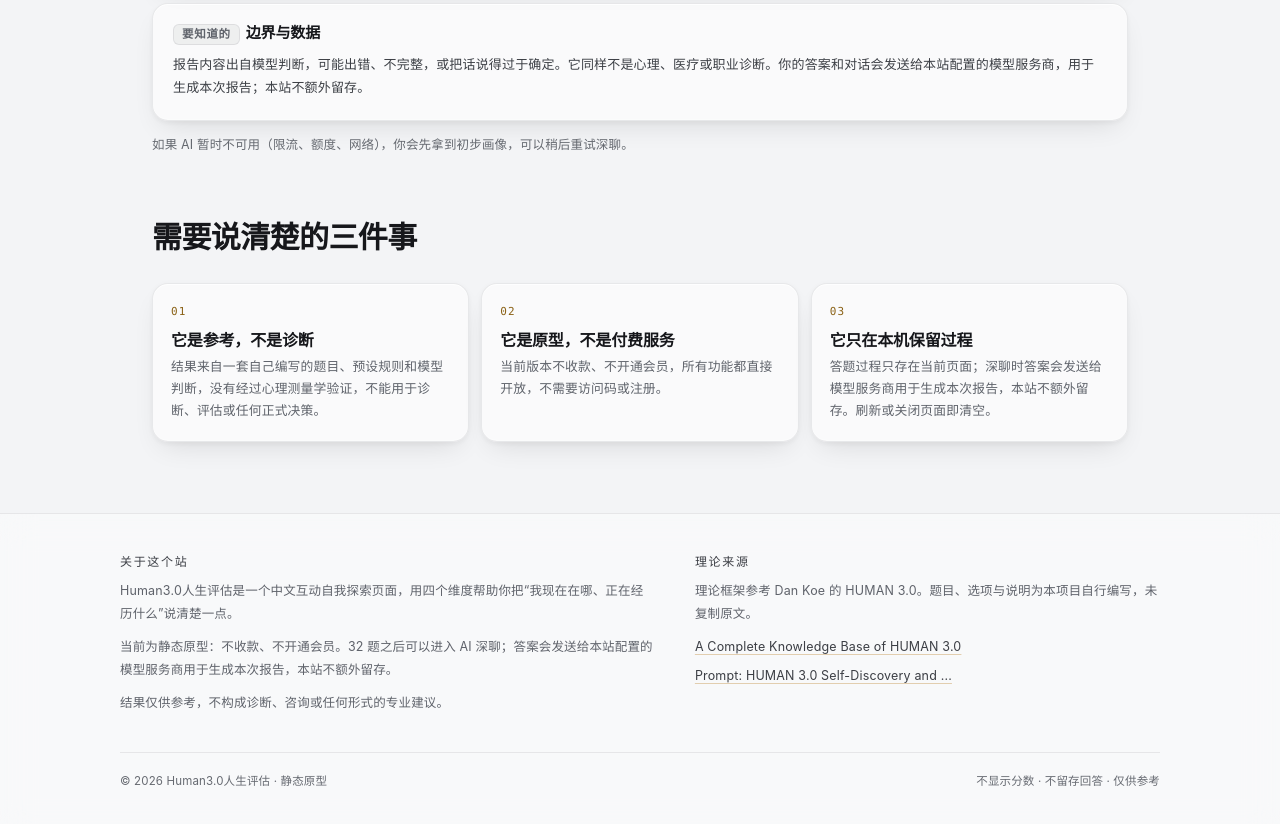
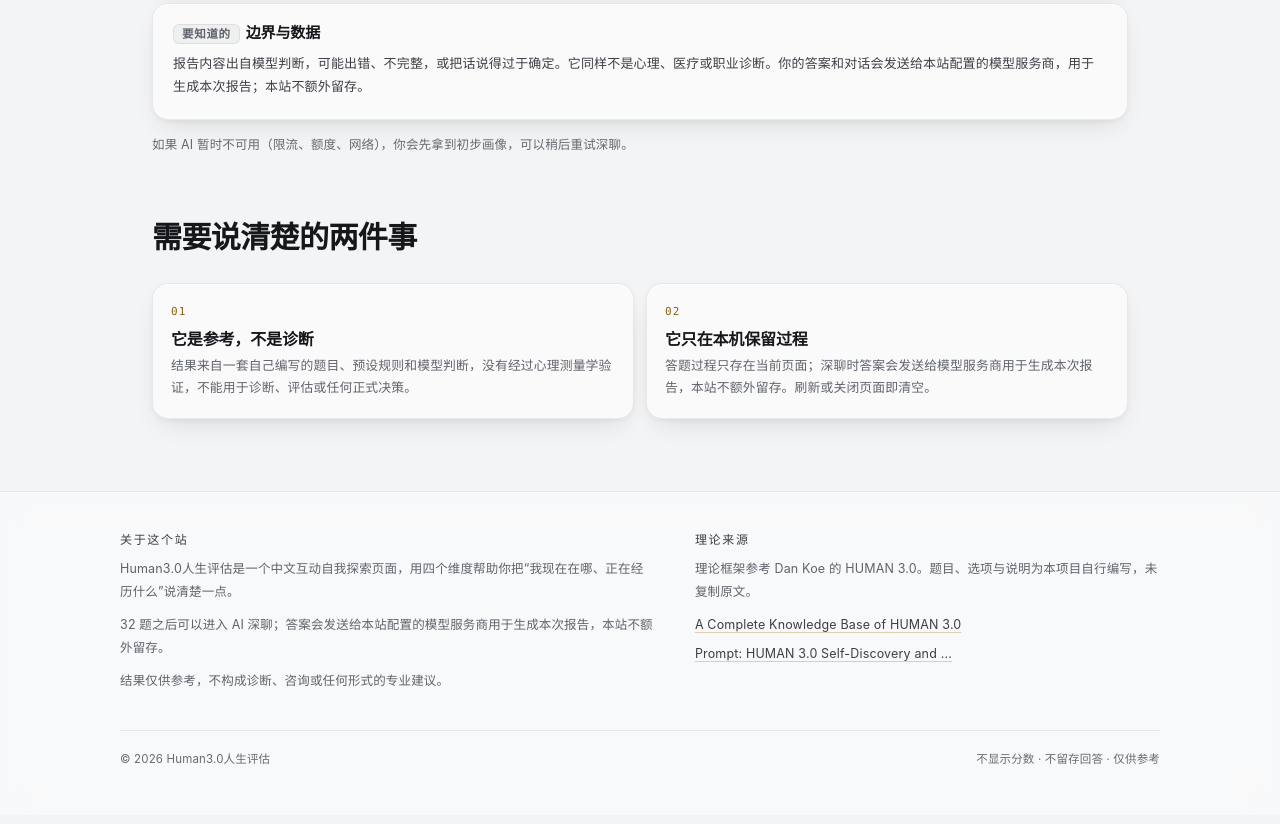
Before and after one commit to 3209709618-alt/human30, a plain HTML site: page index.html in a window 1280 px wide. Shown: the part 3346-4170 px from the top of the page. Drawn offline with Linux system fonts and the light colour scheme.

Commit message:
填入 AI 代理地址；移除右上角版本标签与不收费/原型表述（商业模板）

```diff
--- a/assets/app.js
+++ b/assets/app.js
@@ -96,10 +96,6 @@
   }
 
   function updateChrome() {
-    var p = D.PLANS.complete;
-    var pill = $('planPill');
-    pill.hidden = (state.screen === 'landing');
-    pill.textContent = p.name + ' · ' + p.minutes;
     $('btnRestartTop').hidden = !(state.screen === 'setup' || state.screen === 'quiz' || state.screen === 'prelim' || state.screen === 'report');
   }
 
--- a/assets/config.js
+++ b/assets/config.js
@@ -5,7 +5,7 @@
  * 1) SITE_NAME：站点名称。
  * 2) GOATCOUNTER_URL：完成率计数器，留空则不加载任何统计脚本。
  *
- * 注意：这是纯静态原型，没有访问码、没有登录，所有功能都直接开放。
+ * 注意：这是纯静态站点，没有访问码、没有登录。
  * 请不要在这个文件里放任何真实密钥、密码或敏感内容。
  * ========================================================================== */
 
@@ -15,7 +15,7 @@ window.HUMAN30_CONFIG = {
 
   // AI 深聊代理地址（腾讯云云函数 URL）。留空则 AI 深聊不可用，只显示初步画像。
   // Key 不存在前端：它只保存在云函数的环境变量里。
-  AI_PROXY_URL: '',
+  AI_PROXY_URL: 'https://1515229450-3dwycujb06.ap-shanghai.tencentscf.com',
 
   // 完成率计数器（GoatCounter，无 Cookie，只记页面流转，不记回答内容）。
   // 留空则不加载任何统计脚本。用法：到 goatcounter.com 注册站点，
--- a/index.html
+++ b/index.html
@@ -22,7 +22,6 @@
     <span class="brand-text">Human3.0人生评估</span>
   </a>
   <div class="topbar-actions">
-    <span class="plan-pill" id="planPill" hidden></span>
     <button class="btn btn-ghost btn-sm" id="btnRestartTop" type="button" hidden>重新开始</button>
   </div>
 </header>
@@ -214,16 +213,12 @@
     <!-- 边界说明 -->
     <section class="section" id="notice">
       <div class="section-head">
-        <h2>需要说清楚的三件事</h2>
+        <h2>需要说清楚的两件事</h2>
       </div>
       <div class="steps">
         <div class="step">
           <h3>它是参考，不是诊断</h3>
           <p>结果来自一套自己编写的题目、预设规则和模型判断，没有经过心理测量学验证，不能用于诊断、评估或任何正式决策。</p>
-        </div>
-        <div class="step">
-          <h3>它是原型，不是付费服务</h3>
-          <p>当前版本不收款、不开通会员，所有功能都直接开放，不需要访问码或注册。</p>
         </div>
         <div class="step">
           <h3>它只在本机保留过程</h3>
@@ -376,7 +371,7 @@
     <div>
       <h4>关于这个站</h4>
       <p>Human3.0人生评估是一个中文互动自我探索页面，用四个维度帮助你把“我现在在哪、正在经历什么”说清楚一点。</p>
-      <p>当前为静态原型：不收款、不开通会员。32 题之后可以进入 AI 深聊；答案会发送给本站配置的模型服务商用于生成本次报告，本站不额外留存。</p>
+      <p>32 题之后可以进入 AI 深聊；答案会发送给本站配置的模型服务商用于生成本次报告，本站不额外留存。</p>
       <p>结果仅供参考，不构成诊断、咨询或任何形式的专业建议。</p>
     </div>
     <div>
@@ -389,7 +384,7 @@
     </div>
   </div>
   <div class="footer-bottom">
-    <span>© <span id="year">2026</span> Human3.0人生评估 · 静态原型</span>
+    <span>© <span id="year">2026</span> Human3.0人生评估</span>
     <span>不显示分数 · 不留存回答 · 仅供参考</span>
   </div>
 </footer>
```
Also changed, not shown: PROMPT.md (+4 -4 lines), test/e2e.js (+4 -5 lines), README.md.
